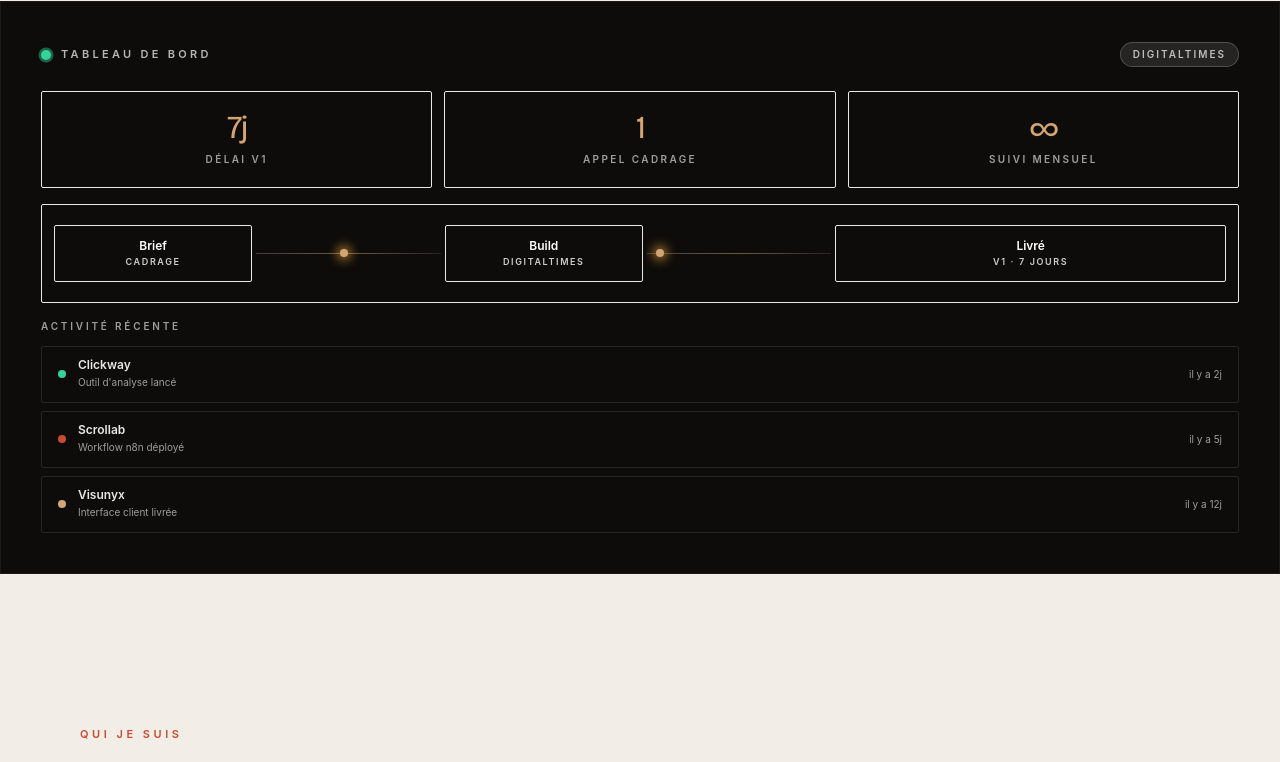
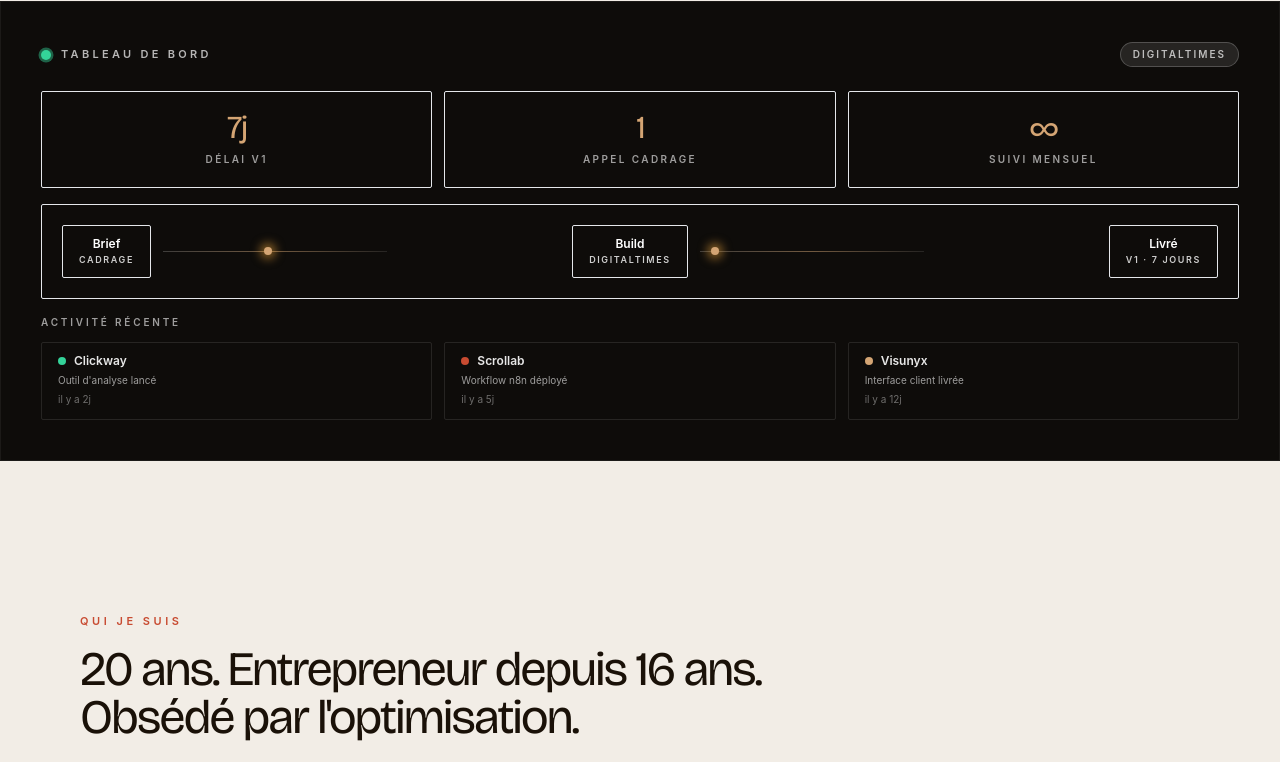
Before and after one commit to tgv212121-cloud/digitaltimes-landing, a Next.js app: page / in a window 1280 px wide. Shown: the part 5154-5916 px from the top of the page. Built offline with nearby package versions, Linux system fonts and the light colour scheme.

Commit message:
fix: pipeline boxes compact + activity feed in horizontal row
- Pipeline stages: small centered boxes with traveling dots between
- Activity feed: 3-column grid (Clickway | Scrollab | Visunyx)
  instead of stacked vertical list

Co-Authored-By: Claude Opus 4.6 (1M context) <noreply@anthropic.com>

```diff
--- a/components/about-visual.tsx
+++ b/components/about-visual.tsx
@@ -99,12 +99,12 @@ export function AboutVisual() {
         ))}
       </div>
 
-      {/* ── Pipeline — aligned under metrics with traveling dots ── */}
-      <div className="mt-4 flex items-center gap-0 rounded-sm border border-white/8 bg-white/4 px-3 py-5">
+      {/* ── Pipeline — small centered boxes with traveling dots ── */}
+      <div className="mt-4 flex items-center justify-between rounded-sm border border-white/8 bg-white/4 px-5 py-5">
         {STAGES.map((stage, i) => (
-          <div key={stage.label} className="flex flex-1 items-center">
+          <div key={stage.label} className="flex items-center">
             <motion.div
-              className="w-full rounded-sm border border-white/12 bg-white/8 px-3 py-3 text-center"
+              className="shrink-0 rounded-sm border border-white/12 bg-white/8 px-4 py-2.5 text-center"
               initial={reduced ? undefined : { opacity: 0, y: 6 }}
               animate={{ opacity: 1, y: 0 }}
               transition={{ delay: 0.15 + i * 0.12, duration: 0.4 }}
@@ -116,7 +116,7 @@ export function AboutVisual() {
             </motion.div>
 
             {i < STAGES.length - 1 && (
-              <div className="relative mx-1 h-px w-full min-w-[40px] bg-gradient-to-r from-white/20 via-saffron/50 to-white/10">
+              <div className="relative mx-3 h-px w-24 sm:w-40 lg:w-56 bg-gradient-to-r from-white/20 via-saffron/50 to-white/10">
                 <TravelingDot delay={i * 0.8} />
               </div>
             )}
@@ -124,29 +124,29 @@ export function AboutVisual() {
         ))}
       </div>
 
-      {/* ── Activity feed ── */}
-      <div className="mt-4 space-y-2">
+      {/* ── Activity feed — horizontal row ── */}
+      <div className="mt-4">
         <p className="accent-font mb-3 text-[10px] font-semibold uppercase tracking-[0.28em] text-white/60">
           Activité récente
         </p>
+        <div className="grid grid-cols-3 gap-3">
           {FEED.map((item, i) => (
             <motion.div
               key={item.brand}
-            className="flex items-center justify-between rounded-sm border border-white/10 bg-white/6 px-4 py-3"
-            initial={reduced ? undefined : { opacity: 0, x: -10 }}
-            animate={{ opacity: 1, x: 0 }}
+              className="rounded-sm border border-white/10 bg-white/6 px-4 py-3"
+              initial={reduced ? undefined : { opacity: 0, y: 8 }}
+              animate={{ opacity: 1, y: 0 }}
               transition={{ delay: 0.4 + i * 0.1, duration: 0.38, ease: "easeOut" }}
             >
-            <div className="flex items-center gap-3 min-w-0">
+              <div className="flex items-center gap-2">
                 <span className={`h-2 w-2 shrink-0 rounded-full ${item.dot}`} />
-              <div className="min-w-0">
                 <p className="text-[12px] font-semibold leading-none text-white/90">{item.brand}</p>
-                <p className="mt-1 truncate text-[10px] text-white/60">{item.action}</p>
               </div>
-            </div>
-            <p className="ml-4 shrink-0 text-[10px] text-white/60">{item.time}</p>
+              <p className="mt-1.5 text-[10px] text-white/60">{item.action}</p>
+              <p className="mt-1 text-[10px] text-white/40">{item.time}</p>
             </motion.div>
           ))}
+        </div>
       </div>
     </motion.div>
   );
```
Lines whose indentation alone changed are shown as unchanged.
